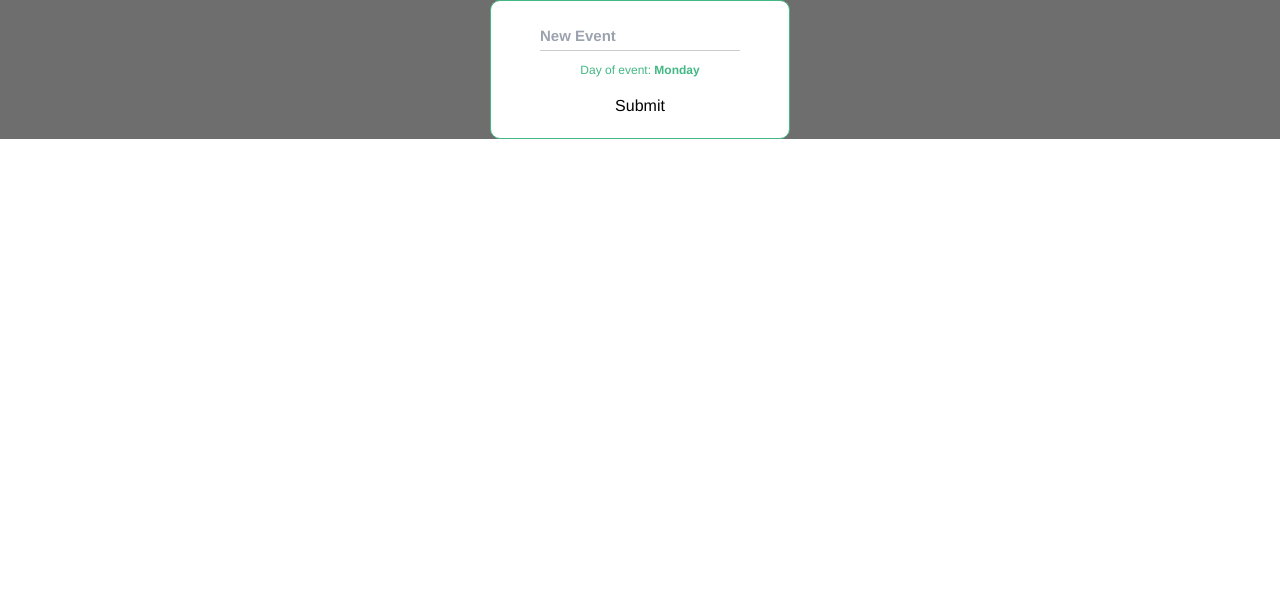
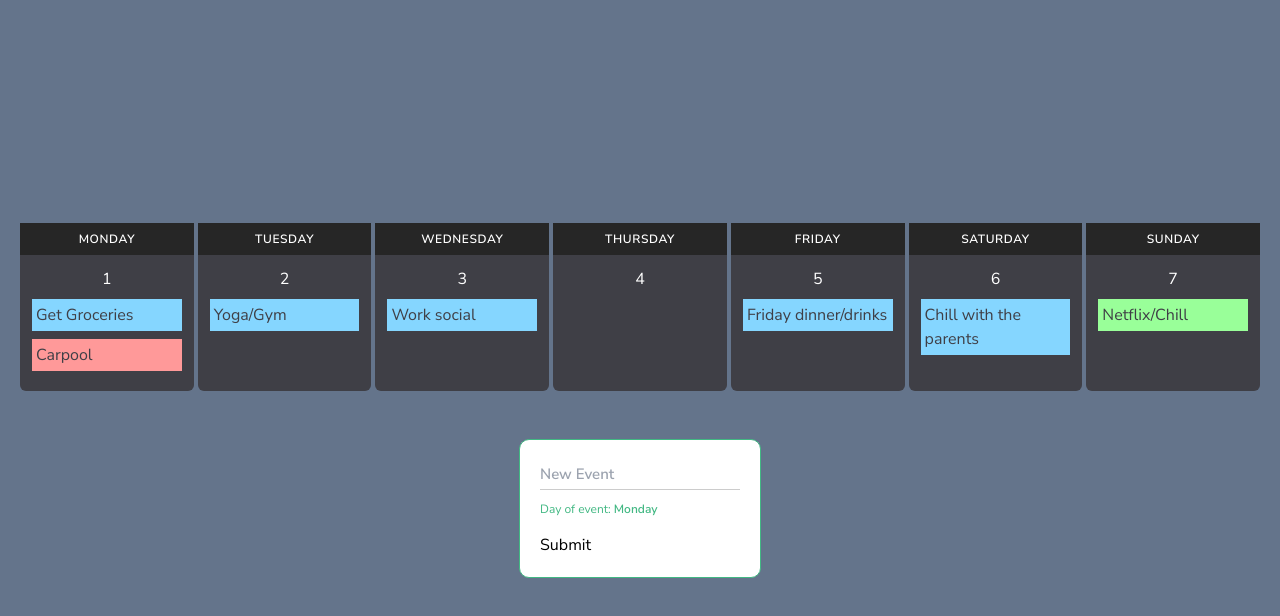
Before and after one commit to ronngb/todo, a Vue app: page / in a window 1280 px wide. Shown: the top 616 px of the page. Built offline with nearby package versions, Linux system fonts and the light colour scheme.

Commit message:
style: replace the regular css property with tailwind css

```diff
--- a/src/app/App.vue
+++ b/src/app/App.vue
@@ -1,6 +1,8 @@
 <template>
-  <JournalEntry />
-  <JournalWeek />
+  <section class="container mx-auto flex flex-col bg-slate-500 justify-center h-screen">
+    <JournalWeek />
+    <JournalEntry />
+  </section>
 </template>
 
 <script>
@@ -14,15 +16,7 @@ export default {
 </script>
 
 <style lang="scss">
-#app {
-  font-family: Avenir, Helvetica, Arial, sans-serif;
-  -webkit-font-smoothing: antialiased;
-  -moz-osx-font-smoothing: grayscale;
-  background: #6e6e6e;
-  text-align: center;
-  // display: flex;
-  // flex-direction: column;
-  align-items: center;
-  justify-content: center;
+.border-solid {
+  border: 1px solid #000;
 }
 </style>
--- a/src/app/components/JournalDay.vue
+++ b/src/app/components/JournalDay.vue
@@ -1,8 +1,13 @@
 <template>
-  <div class="day column" @click="setActiveDay(day.id)">
-    <div class="day-banner has-text-white has-text-centered">{{ day.abbvTitle }}</div>
-    <div class="day-details">
-      <div class="day-number">{{ day.id }}</div>
+  <div
+    class="flex-[0_1_320px] bg-zinc-700 hover:bg-gray-700 text-white text-base cursor-pointer rounded-md"
+    @click="setActiveDay(day.id)">
+    <div
+      class="uppercase tracking-wider font-semibold text-xs text-white p-2 bg-neutral-800 text-center">
+      {{ day.fullTitle }}
+    </div>
+    <div class="p-3">
+      <div class="text-center">{{ day.id }}</div>
       <JournalEvent
         v-for="event in day.events"
         :key="day.events.indexOf(event)"
@@ -29,37 +34,3 @@ export default {
   },
 }
 </script>
-
-<style lang="scss" scoped>
-.day {
-  background-color: #4a4a4a;
-  color: #fff;
-  border-left: 1px solid #8f8f8f;
-  border-bottom: 1px solid #8f8f8f;
-  font-size: 12px;
-  cursor: pointer;
-  flex: 1 1 0;
-
-  &:hover {
-    background: darken(#4a4a4a, 3%);
-  }
-
-  .day-banner {
-    background-color: #333333;
-    color: #fff;
-    padding: 10px;
-    text-transform: uppercase;
-    letter-spacing: 1px;
-    font-size: 12px;
-    font-weight: 600;
-  }
-
-  .day-details {
-    padding: 10px;
-  }
-
-  &:last-child {
-    border-right: 1px solid #8f8f8f;
-  }
-}
-</style>
--- a/src/app/components/JournalEvent.vue
+++ b/src/app/components/JournalEvent.vue
@@ -1,72 +1,82 @@
 <template>
-  <div class="day-event" :style="getEventBackgroundColor">
+  <div class="my-2 block text-zinc-700 p-1" :style="getEventBackgroundColor">
     <div v-if="!event.edit">
-      <span class="has-text-centered details">{{ event.details }}</span>
-      <div class="has-text-centered icons">
-        <i class="fa fa-pencil-square edit-icon" @click="editEvent(day.id, event.details)"></i>
-        <i class="fa fa-trash-o delete-icon" @click="deleteEvent(day.id, event.details)"></i>
+      <span class="block">{{ event.details }}</span>
+      <div class="icons">
+        <i
+          class="fa fa-pencil-square edit-icon"
+          @click="editEvent(day.id, event.details)"></i>
+        <i
+          class="fa fa-trash-o delete-icon"
+          @click="deleteEvent(day.id, event.details)"></i>
       </div>
     </div>
     <div v-if="event.edit">
-      <input type="text" :placeholder="event.details" v-model="newEventDetails" />
-      <div class="has-text-centered icons">
-        <i class="fa fa-check" @click="updateEvent(day.id, event.details, newEventDetails)"></i>
+      <input
+        type="text"
+        class="bg-none focus:outline-none"
+        :placeholder="event.details"
+        v-model="newEventDetails" />
+      <div class="icons">
+        <i
+          class="fa fa-check"
+          @click="updateEvent(day.id, event.details, newEventDetails)"></i>
       </div>
     </div>
   </div>
 </template>
 
 <script>
-import { store } from "../store.js";
+import { store } from '../store.js'
 
 export default {
   name: 'CalendarEvent',
   props: ['event', 'day'],
-  data () {
+  data() {
     return {
-      newEventDetails: ''
+      newEventDetails: '',
     }
   },
   computed: {
     getEventBackgroundColor() {
-      const colors = ['#FF9999', '#85D6FF', '#99FF99'];
-      let randomColor = colors[Math.floor(Math.random() * colors.length)];
-      return `background-color: ${randomColor}`;
-    }
+      const colors = ['#FF9999', '#85D6FF', '#99FF99']
+      let randomColor = colors[Math.floor(Math.random() * colors.length)]
+      return `background-color: ${randomColor}`
+    },
   },
   methods: {
-    editEvent (dayId, eventDetails) {
-      store.editEvent(dayId, eventDetails);
+    editEvent(dayId, eventDetails) {
+      store.editEvent(dayId, eventDetails)
     },
-    updateEvent (dayId, originalEventDetails, updatedEventDetails) {
-      if (updatedEventDetails === '') updatedEventDetails = originalEventDetails;
-      store.updateEvent(dayId, originalEventDetails, updatedEventDetails);
+    updateEvent(dayId, originalEventDetails, updatedEventDetails) {
+      if (updatedEventDetails === '') updatedEventDetails = originalEventDetails
+      store.updateEvent(dayId, originalEventDetails, updatedEventDetails)
 
-      this.newEventDetails = '';
+      this.newEventDetails = ''
     },
-    deleteEvent (dayId, eventDetails) {
-      store.deleteEvent(dayId, eventDetails);
-    }
-  }
+    deleteEvent(dayId, eventDetails) {
+      store.deleteEvent(dayId, eventDetails)
+    },
+  },
 }
 </script>
 
 <style lang="scss" scoped>
 .day-event {
-  margin-top: 6px;
-  margin-bottom: 6px;
-  display: block;
-  color: #4C4C4C;
-  padding: 5px;
+  // margin-top: 6px;
+  // margin-bottom: 6px;
+  // display: block;
+  // color: #4c4c4c;
+  // padding: 5px;
 
-  .details {
-    display: block;
-  }
+  // .details {
+  //   display: block;
+  // }
 
   input {
     background: none;
     border: 0;
-    border-bottom: 1px solid #FFF;
+    border-bottom: 1px solid #fff;
     width: 100%;
 
     &:focus {
--- a/src/app/components/JournalWeek.vue
+++ b/src/app/components/JournalWeek.vue
@@ -1,14 +1,12 @@
 <template>
-  <div id="journal-week" class="container">
-    <div class="columns is-mobile">
-      <!-- <CalendarDay v-for="day in sharedState.seedData" :key="day.id" :day="day" /> -->
-    </div>
+  <div class="flex gap-1 mb-12 px-5">
+    <JournalDay v-for="day in sharedState.seedData" :key="day.id" :day="day" />
   </div>
 </template>
 
 <script>
 import { store } from '../store.js'
-// import CalendarDay from './CalendarDay.vue';
+import JournalDay from './JournalDay.vue'
 
 export default {
   name: 'JournalWeek',
@@ -17,15 +15,8 @@ export default {
       sharedState: store.state,
     }
   },
-  components: {},
+  components: { JournalDay },
 }
 </script>
 
-<style lang="scss" scoped>
-#journal-week {
-  margin-bottom: 50px;
-  .column {
-    padding: 0 0 0 0;
-  }
-}
-</style>
+<style lang="scss" scoped></style>
```
